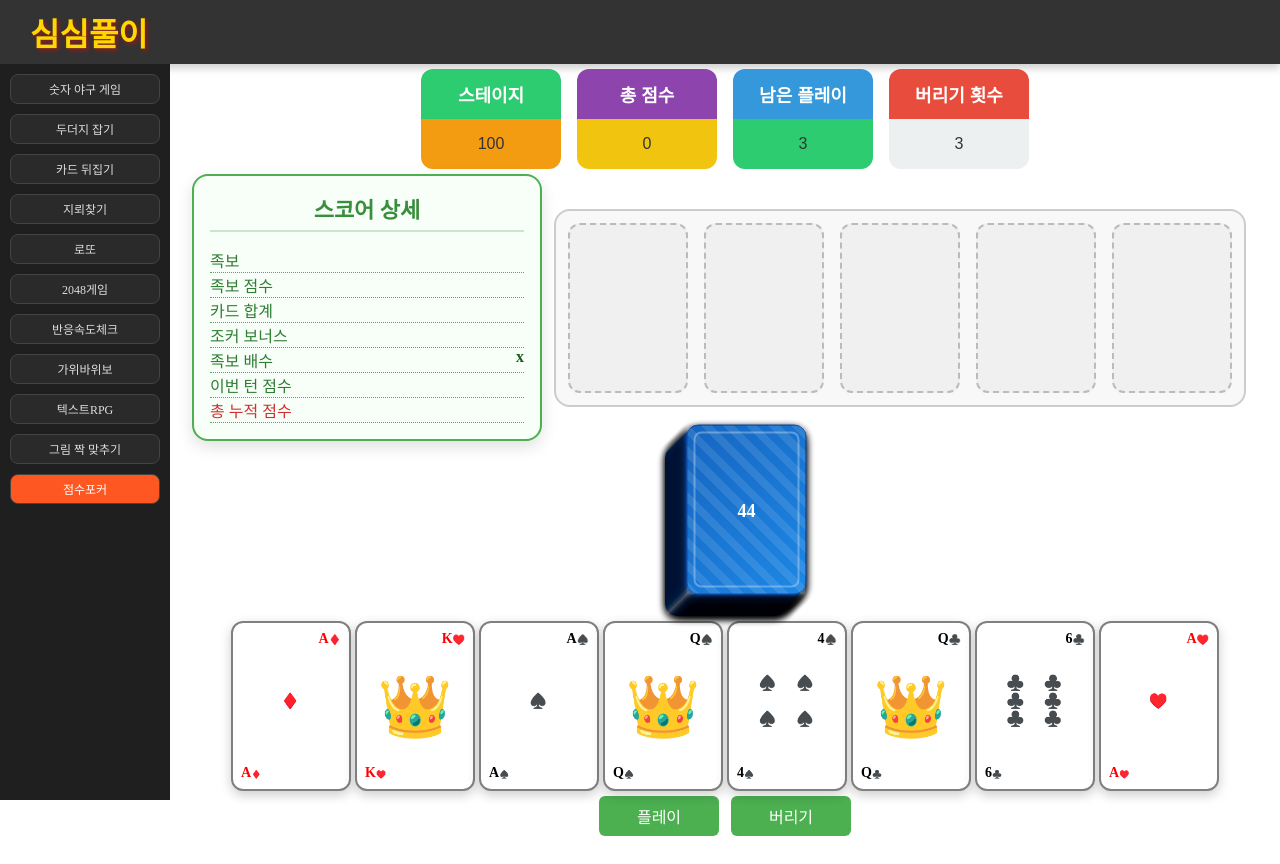
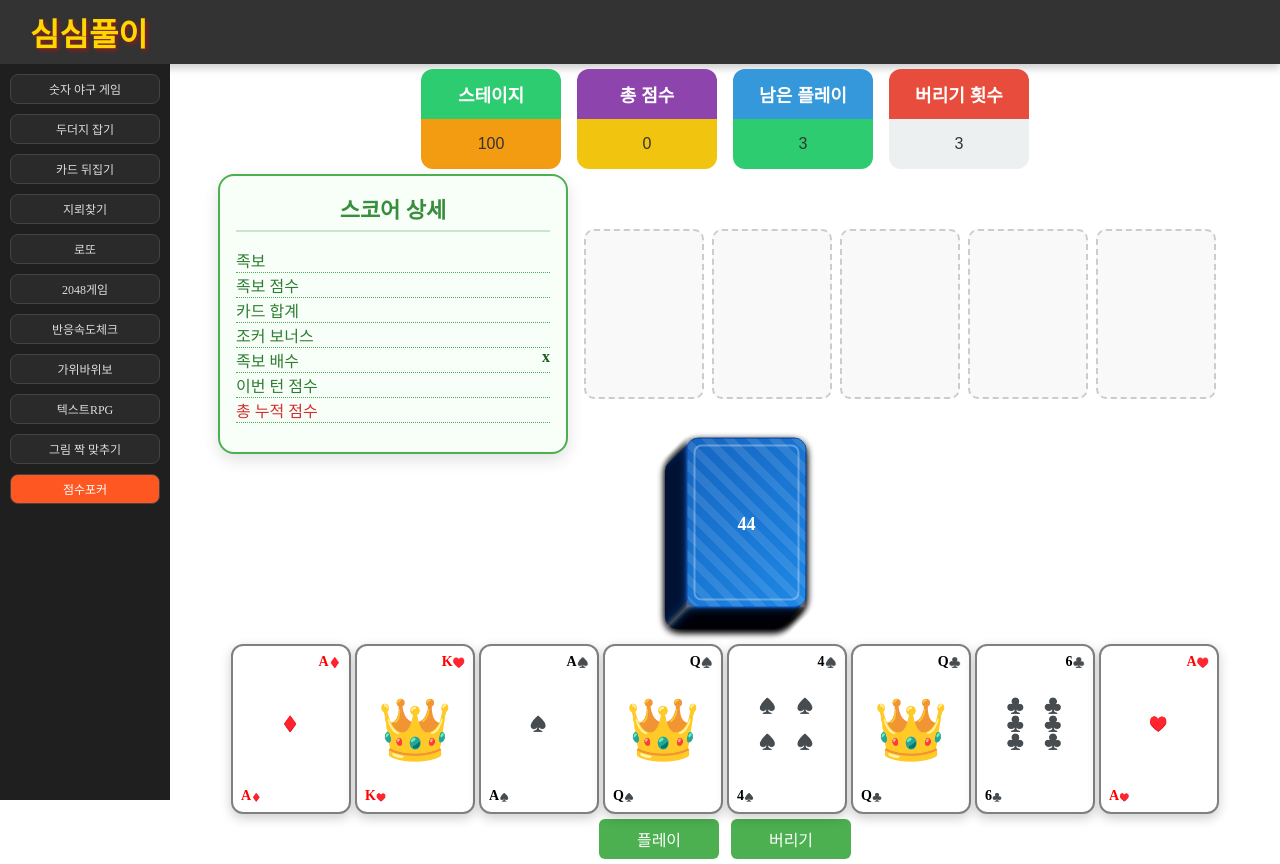
Before and after one commit to tomyhas59/reactGame, a React (Create React App) app: page /poker in a window 1280 px wide. Both pictures are taken after a click on the button "게임 시작". Before the commit the page ends 841 px from the top, so only its background shows below. Built offline with nearby package versions, Linux system fonts and the light colour scheme.

Commit message:
easy-flush

```diff
--- a/src/pages/poker/DetailScore.jsx
+++ b/src/pages/poker/DetailScore.jsx
@@ -61,6 +61,7 @@ export default DetailScore;
 const DetailScoreContainer = styled.div`
   padding: 16px;
   width: 350px;
+  height: 280px;
   background-color: #f8fff8;
   border-radius: 16px;
   box-shadow: 0 6px 16px rgba(0, 0, 0, 0.12);
@@ -69,8 +70,11 @@ const DetailScoreContainer = styled.div`
   flex-direction: column;
   transition: all 0.3s ease;
 
+  @media (max-width: 1200px) {
+    width: 250px;
+  }
+
   @media (max-width: 600px) {
-    width: 90%;
     padding: 16px 20px;
   }
 `;
@@ -90,25 +94,27 @@ const Title = styled.h3`
 `;
 
 const Row = styled.p`
-  font-size: 16px;
   color: #333;
   display: flex;
   justify-content: space-between;
   width: 100%;
   border-bottom: 1px dotted #4caf50;
-  @media (max-width: 600px) {
-    font-size: 15px;
-  }
 `;
 
 const Label = styled.span`
   font-weight: 500;
   color: #2e7d32;
+  @media (max-width: 1200px) {
+    font-size: 14px;
+  }
 `;
 
 const Value = styled.span`
   font-weight: 600;
   color: #1b5e20;
+  @media (max-width: 1200px) {
+    font-size: 14px;
+  }
 `;
 
 const StrongValue = styled.strong`
--- a/src/pages/poker/JokerPanel.jsx
+++ b/src/pages/poker/JokerPanel.jsx
@@ -1,18 +1,40 @@
+import { useState } from "react";
 import styled from "styled-components";
 import { usePokerStore } from "../../stores/pokerStore";
 
 const JokerPanel = () => {
   const { playerJokers } = usePokerStore();
+  const [flippedStates, setFlippedStates] = useState([
+    false,
+    false,
+    false,
+    false,
+    false,
+  ]);
+
+  const handleFlip = (index) => {
+    setFlippedStates((prev) => {
+      const updated = [...prev];
+      updated[index] = !updated[index];
+      return updated;
+    });
+  };
 
   return (
     <JokerPanelContainer>
       <Board>
         {[0, 1, 2, 3, 4].map((index) => (
-          <Slot key={index}>
+          <Slot key={index} onClick={() => handleFlip(index)}>
             {playerJokers[index] ? (
               <JokerCard>
-                <h3>{playerJokers[index].name}</h3>
-                <p>{playerJokers[index].desc}</p>
+                <CardInner className={flippedStates[index] ? "flipped" : ""}>
+                  <CardFront>
+                    <JokerName>{playerJokers[index].name}</JokerName>
+                  </CardFront>
+                  <CardBack>
+                    <JokerDesc>{playerJokers[index].description}</JokerDesc>
+                  </CardBack>
+                </CardInner>
               </JokerCard>
             ) : (
               <EmptySlot />
@@ -27,107 +49,106 @@ const JokerPanel = () => {
 export default JokerPanel;
 
 const JokerPanelContainer = styled.div`
+  position: relative;
+  margin: 1rem;
   display: flex;
-  flex-wrap: wrap;
-  gap: 12px;
   justify-content: center;
-  padding: 12px;
-
-  @media (max-width: 600px) {
-    gap: 8px;
-  }
 `;
 
 const Board = styled.div`
-  display: flex;
-  justify-content: center;
-  gap: 16px;
-  padding: 12px;
-  background-color: #f8f8f8;
-  border: 2px solid #ccc;
-  border-radius: 16px;
-  flex-wrap: wrap;
-  max-width: 800px;
-  margin: 0 auto;
-
-  @media (max-width: 600px) {
-    gap: 12px;
-  }
+  position: relative;
+  display: grid;
+  grid-template-columns: repeat(5, 1fr);
+  gap: 0.5rem;
 `;
 
 const Slot = styled.div`
   width: 120px;
   height: 170px;
-  display: flex;
-  align-items: center;
-  justify-content: center;
+  perspective: 1000px;
+  cursor: pointer;
 
   @media (max-width: 1200px) {
+    width: 90px;
+    height: 120px;
+  }
+  @media (max-width: 800px) {
     width: 70px;
-    height: 110px;
-  }
-
-  @media (max-width: 600px) {
-    width: 50px;
-    height: 80px;
+    height: 100px;
   }
 `;
 
 const JokerCard = styled.div`
   width: 100%;
   height: 100%;
+  position: relative;
+`;
+
+const CardInner = styled.div`
+  width: 100%;
+  height: 100%;
+  transition: transform 0.6s;
+  transform-style: preserve-3d;
+  position: relative;
   border-radius: 12px;
-  background-color: #fff;
+
+  &.flipped {
+    transform: rotateY(180deg);
+  }
+`;
+
+const CardFace = styled.div`
+  position: absolute;
+  width: 100%;
+  height: 100%;
+  backface-visibility: hidden;
+  border-radius: 12px;
+  padding: 1rem;
+  display: flex;
+  align-items: center;
+  justify-content: center;
+`;
+
+const CardFront = styled(CardFace)`
+  background: linear-gradient(135deg, #fff8e1, #ffe0b2);
+  border: 1px solid #ddd;
+  box-shadow: 0 4px 12px rgba(0, 0, 0, 0.1);
+`;
+
+const CardBack = styled(CardFace)`
+  background: #fff;
+  transform: rotateY(180deg);
   border: 1px solid #ccc;
-  box-shadow: 0 2px 6px rgba(0, 0, 0, 0.15);
-  display: flex;
-  flex-direction: column;
-  justify-content: center;
-  align-items: center;
-  transition: transform 0.2s;
-  cursor: pointer;
+  box-shadow: 0 4px 12px rgba(0, 0, 0, 0.15);
+`;
 
-  &:hover {
-    transform: translateY(-4px);
-    box-shadow: 0 4px 12px rgba(0, 0, 0, 0.25);
+const JokerName = styled.h3`
+  color: #333;
+  margin: 0;
+  font-size: 1rem;
+  text-align: center;
+
+  @media (max-width: 1200px) {
+    font-size: 14px;
   }
+`;
 
-  h3 {
-    margin: 8px 0;
-    font-size: 18px;
-    color: #333;
+const JokerDesc = styled.p`
+  font-size: 0.85rem;
+  color: #333;
+  text-align: center;
+  white-space: pre-wrap;
+  word-break: keep-all;
 
-    @media (max-width: 600px) {
-      font-size: 16px;
-    }
-  }
-
-  p {
-    font-size: 14px;
-    color: #666;
-    text-align: center;
-
-    @media (max-width: 600px) {
-      font-size: 12px;
-    }
+  @media (max-width: 1200px) {
+    font-size: 0.6rem;
   }
 `;
 
 const EmptySlot = styled.div`
   width: 100%;
   height: 100%;
-  border-radius: 12px;
-  border: 2px dashed #bbb;
-  background-color: #f0f0f0;
-  display: flex;
-  align-items: center;
-  justify-content: center;
-  color: #aaa;
-  font-size: 14px;
-  text-align: center;
-  padding: 8px;
-
-  @media (max-width: 600px) {
-    font-size: 12px;
-  }
+  border-radius: 10px;
+  border: 2px dashed #ccc;
+  background-color: #f9f9f9;
 `;
--- a/src/pages/poker/index.jsx
+++ b/src/pages/poker/index.jsx
@@ -199,14 +199,14 @@ const Middle = styled.div`
   display: flex;
   justify-content: center;
   align-items: center;
-  width: 100%;
-
   @media (max-width: 600px) {
     flex-direction: column;
   }
 `;
 
-const Bottom = styled.div``;
+const Bottom = styled.div`
+  margin-top: 10px;
+`;
 
 const HandSection = styled.div`
   display: flex;
--- a/src/stores/pokerStore.js
+++ b/src/stores/pokerStore.js
@@ -246,7 +246,19 @@ const judgePoker = (cards) => {
 };
 
 export const calculateFinalScore = (cards, jokers) => {
-  const { pokerName, pokerScore, pokerCards, multiplier } = judgePoker(cards);
+  const hasEasyFlush = jokers.some((j) => j.effect === "easy-flush");
+
+  const adjustedCards = hasEasyFlush
+    ? cards.map((card) => {
+        let newSuit = card.suit;
+        if (card.suit === "♠️" || card.suit === "♣️") newSuit = "black";
+        else if (card.suit === "♥️" || card.suit === "♦️") newSuit = "red";
+        return { ...card, suit: newSuit };
+      })
+    : cards;
+
+  const { pokerName, pokerScore, pokerCards, multiplier } =
+    judgePoker(adjustedCards);
 
   const cardSum = pokerCards.reduce((sum, cardNum) => {
     return sum + Number(cardNum);
@@ -278,6 +290,9 @@ export const calculateFinalScore = (cards, jokers) => {
             bonus += 100;
           }
         });
+        break;
+      case "easy-flush":
+        /** 위에 있음 */
         break;
       default:
         console.warn(`Unhandled joker effect: ${joker.effect}`);
```
